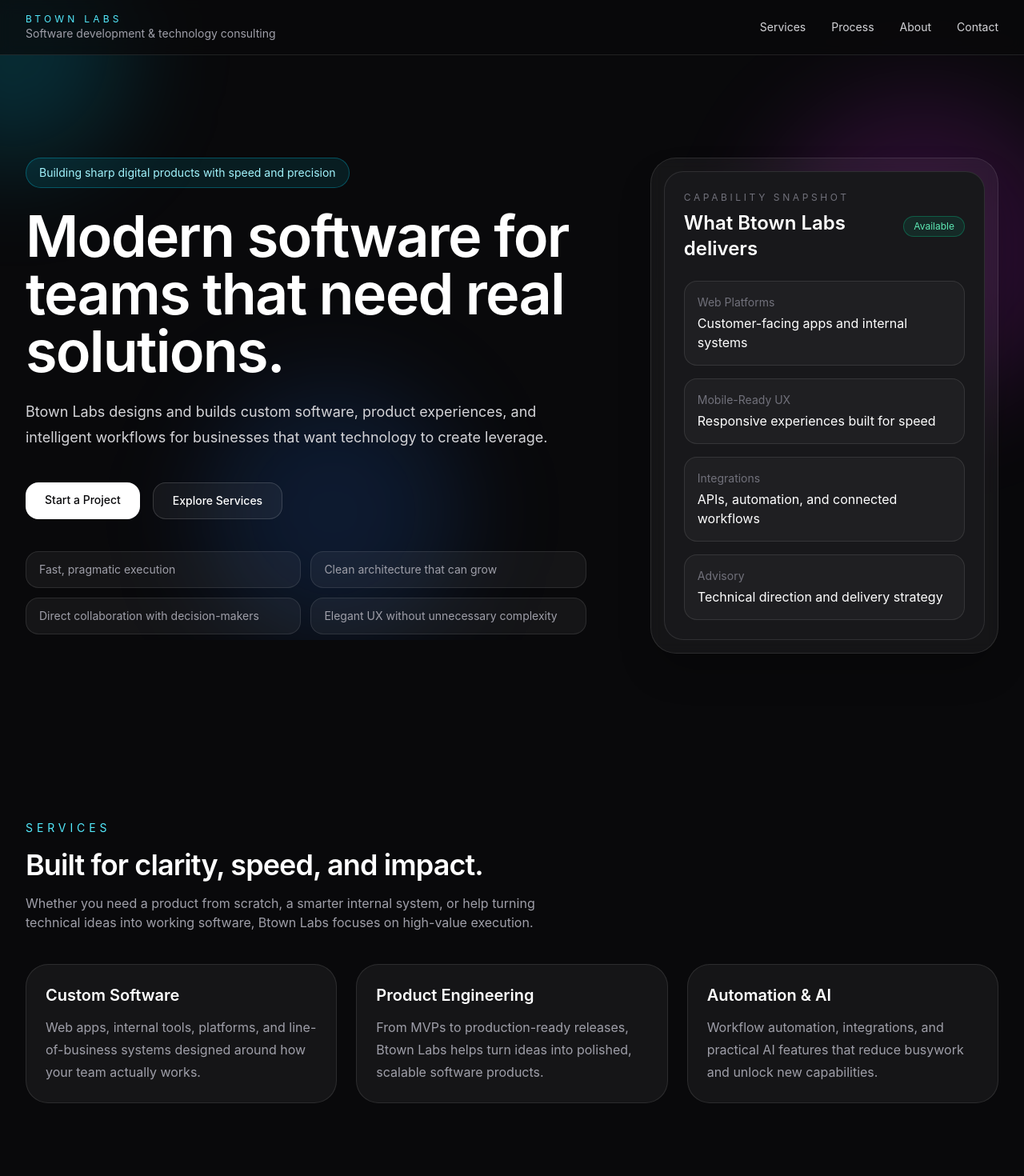
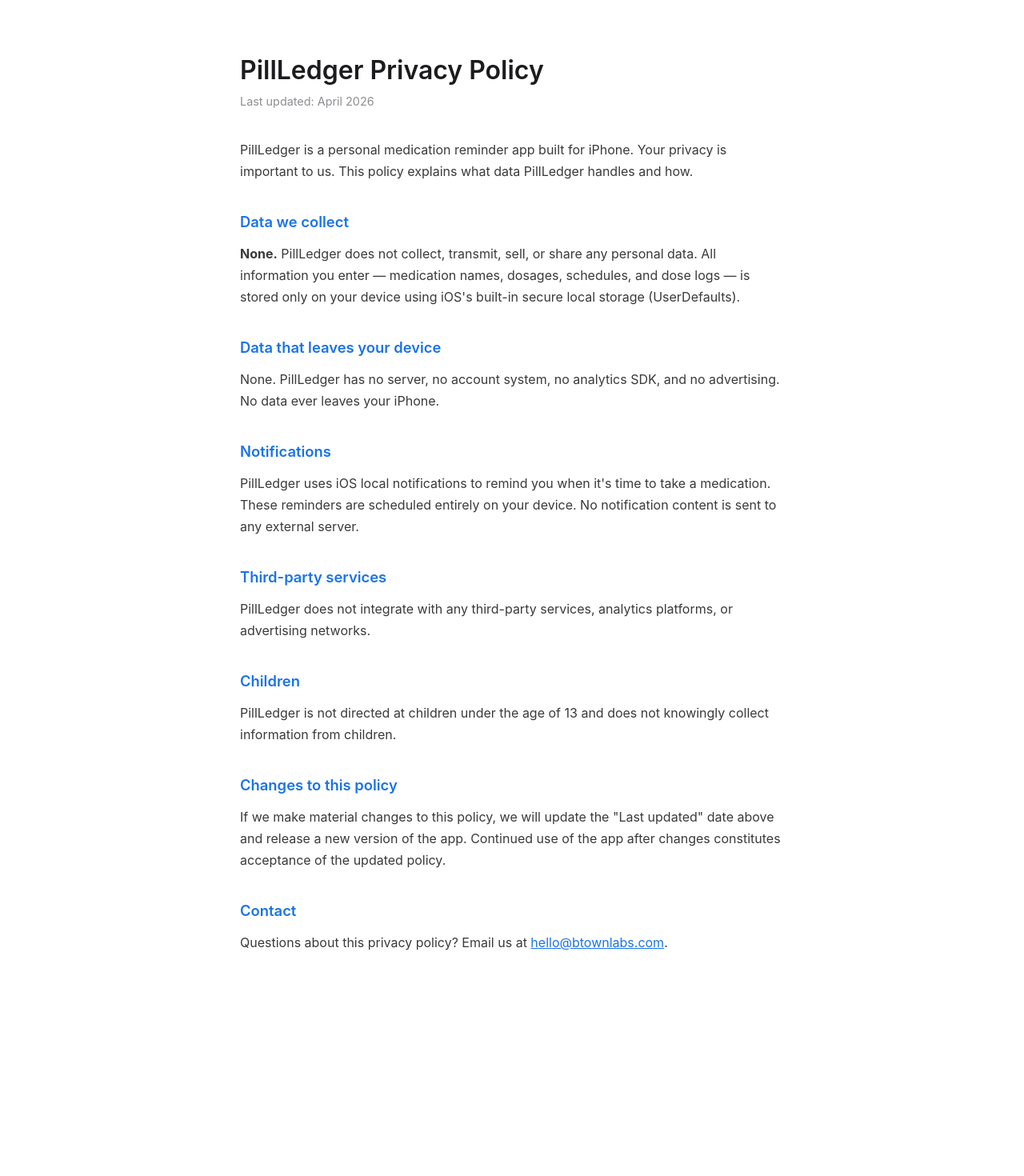
Before and after one commit to wrichey11/btownlabs-site, a React (Vite) app: page /privacy-policy in a window 1280 px wide. Shown: the top 1470 px of the page at 80% size. After the commit the page ends 1256 px from the top, so only its background shows below. Built offline with nearby package versions, Linux system fonts and the light colour scheme.

Commit message:
add privacy policy page

```diff
--- a/package.json
+++ b/package.json
@@ -11,7 +11,8 @@
   },
   "dependencies": {
     "react": "^19.2.4",
-    "react-dom": "^19.2.4"
+    "react-dom": "^19.2.4",
+    "react-router-dom": "^7.14.1"
   },
   "devDependencies": {
     "@eslint/js": "^9.39.4",
--- a/src/App.jsx
+++ b/src/App.jsx
@@ -1,100 +1,119 @@
-export default function BtownLabsLandingPage() {
+import { Routes, Route } from "react-router-dom";
+import PrivacyPolicy from "./PrivacyPolicy";
+function BtownLabsLandingPage() {
   const services = [
     {
-      title: "Custom Software",
-      desc: "Web apps, internal tools, platforms, and line-of-business systems designed around how your team actually works.",
+      title: "Internal Systems",
+      desc: "Purpose-built software that replaces brittle spreadsheets, patchwork tools, and manual handoffs with systems designed around your actual operation.",
     },
     {
-      title: "Product Engineering",
-      desc: "From MVPs to production-ready releases, Btown Labs helps turn ideas into polished, scalable software products.",
+      title: "Operational Automation",
+      desc: "Automate repetitive workflows, approvals, reporting, and data movement so your team can move faster with fewer errors.",
     },
     {
-      title: "Automation & AI",
-      desc: "Workflow automation, integrations, and practical AI features that reduce busywork and unlock new capabilities.",
+      title: "Client-Facing Products",
+      desc: "Polished portals, platforms, and custom applications that create better customer experiences and stronger business leverage.",
     },
   ];
 
-  const pillars = [
-    "Fast, pragmatic execution",
-    "Clean architecture that can grow",
-    "Direct collaboration with decision-makers",
-    "Elegant UX without unnecessary complexity",
+  const outcomes = [
+    "Reduce operational friction",
+    "Eliminate manual work",
+    "Improve visibility and control",
+    "Build software that fits the business",
   ];
 
   const process = [
     {
       step: "01",
-      title: "Discover",
-      desc: "Clarify the problem, define the outcome, and identify the highest-value path forward.",
+      title: "Diagnose",
+      desc: "We start by identifying where the real friction lives: bottlenecks, broken workflows, duplicated work, and systems that no longer fit.",
     },
     {
       step: "02",
       title: "Design",
-      desc: "Shape the user experience, technical approach, and delivery plan before writing unnecessary code.",
+      desc: "We define the right solution before building, aligning product thinking, user experience, and technical architecture around the business outcome.",
     },
     {
       step: "03",
       title: "Build",
-      desc: "Develop quickly, communicate clearly, and keep momentum through tight execution cycles.",
+      desc: "We move quickly, communicate clearly, and ship in focused iterations so progress is visible and useful from the start.",
     },
     {
       step: "04",
-      title: "Launch & Improve",
-      desc: "Ship confidently, gather feedback, and keep refining where it matters most.",
+      title: "Refine",
+      desc: "Once live, we improve the system where it matters most so the software keeps creating leverage as the business grows.",
     },
+  ];
+
+  const fit = [
+    "Growing teams that feel operational drag",
+    "Businesses that have outgrown spreadsheets or generic software",
+    "Organizations with complex workflows that need a better system",
+    "Leaders who value clarity, speed, and practical execution",
+  ];
+
+  const principles = [
+    ["Practical by default", "We build for the real world, not for demo slides."],
+    ["Clean architecture", "Systems should be maintainable, extensible, and easy to reason about."],
+    ["Sharp product thinking", "Good software is as much about workflow design as code."],
+    ["Direct collaboration", "Decisions move faster when communication is clear and close."],
   ];
 
   return (
     <div className="min-h-screen bg-zinc-950 text-white">
       <div className="absolute inset-0 overflow-hidden pointer-events-none">
         <div className="absolute left-[-10%] top-[-10%] h-72 w-72 rounded-full bg-cyan-500/20 blur-3xl" />
-        <div className="absolute right-[-5%] top-[15%] h-96 w-96 rounded-full bg-fuchsia-500/15 blur-3xl" />
-        <div className="absolute bottom-0 left-[20%] h-80 w-80 rounded-full bg-blue-500/15 blur-3xl" />
+        <div className="absolute right-[-8%] top-[10%] h-[28rem] w-[28rem] rounded-full bg-blue-500/15 blur-3xl" />
+        <div className="absolute bottom-[-5%] left-[18%] h-80 w-80 rounded-full bg-fuchsia-500/15 blur-3xl" />
       </div>
 
-      <header className="sticky top-0 z-30 border-b border-white/10 bg-zinc-950/70 backdrop-blur">
+      <header className="sticky top-0 z-30 border-b border-white/10 bg-zinc-950/75 backdrop-blur">
         <div className="mx-auto flex max-w-7xl items-center justify-between px-6 py-4 lg:px-8">
           <div>
             <div className="text-xs uppercase tracking-[0.35em] text-cyan-300">Btown Labs</div>
-            <div className="text-sm text-zinc-400">Software development & technology consulting</div>
+            <div className="text-sm text-zinc-400">Software systems, automation, and product engineering</div>
           </div>
           <nav className="hidden gap-8 text-sm text-zinc-300 md:flex">
             <a href="#services" className="transition hover:text-white">Services</a>
             <a href="#process" className="transition hover:text-white">Process</a>
-            <a href="#about" className="transition hover:text-white">About</a>
+            <a href="#fit" className="transition hover:text-white">Fit</a>
             <a href="#contact" className="transition hover:text-white">Contact</a>
           </nav>
         </div>
       </header>
 
       <main className="relative">
-        <section className="mx-auto grid max-w-7xl gap-12 px-6 py-24 lg:grid-cols-[1.2fr_0.8fr] lg:px-8 lg:py-32">
+        <section className="mx-auto grid max-w-7xl gap-14 px-6 py-24 lg:grid-cols-[1.15fr_0.85fr] lg:px-8 lg:py-32">
           <div className="max-w-3xl">
             <div className="mb-6 inline-flex items-center rounded-full border border-cyan-400/30 bg-cyan-400/10 px-4 py-2 text-sm text-cyan-200">
-              Building sharp digital products with speed and precision
+              Custom software for businesses with real operational complexity
             </div>
             <h1 className="text-5xl font-semibold tracking-tight text-white sm:text-6xl lg:text-7xl">
-              Modern software for teams that need real solutions.
+              We turn operational friction into software that creates leverage.
             </h1>
             <p className="mt-6 max-w-2xl text-lg leading-8 text-zinc-300">
-              Btown Labs designs and builds custom software, product experiences, and intelligent workflows for businesses that want technology to create leverage.
+              Btown Labs designs and builds internal systems, workflow automation, and client-facing software for teams that need more than off-the-shelf tools can provide.
+            </p>
+            <p className="mt-4 max-w-2xl text-base leading-8 text-zinc-400">
+              The goal is not to add more software. It is to build the right software: systems that simplify execution, improve visibility, and help the business move faster.
             </p>
             <div className="mt-10 flex flex-col gap-4 sm:flex-row">
               <a
                 href="#contact"
                 className="rounded-2xl bg-white px-6 py-3 text-center text-sm font-medium text-zinc-950 transition hover:scale-[1.01]"
               >
-                Start a Project
+                Start a Conversation
               </a>
               <a
                 href="#services"
                 className="rounded-2xl border border-white/15 bg-white/5 px-6 py-3 text-center text-sm font-medium text-white transition hover:bg-white/10"
               >
-                Explore Services
+                See What We Build
               </a>
             </div>
             <div className="mt-10 grid gap-3 text-sm text-zinc-400 sm:grid-cols-2">
-              {pillars.map((item) => (
+              {outcomes.map((item) => (
                 <div key={item} className="rounded-2xl border border-white/10 bg-white/5 px-4 py-3">
                   {item}
                 </div>
@@ -107,20 +126,15 @@
               <div className="rounded-[1.5rem] border border-white/10 bg-zinc-900 p-6">
                 <div className="mb-6 flex items-center justify-between">
                   <div>
-                    <div className="text-xs uppercase tracking-[0.3em] text-zinc-500">Capability Snapshot</div>
-                    <div className="mt-2 text-2xl font-semibold">What Btown Labs delivers</div>
+                    <div className="text-xs uppercase tracking-[0.3em] text-zinc-500">Why Btown Labs</div>
+                    <div className="mt-2 text-2xl font-semibold">Built for high-value operational problems</div>
                   </div>
                   <div className="rounded-full border border-emerald-400/30 bg-emerald-400/10 px-3 py-1 text-xs text-emerald-300">
-                    Available
+                    Focused
                   </div>
                 </div>
                 <div className="space-y-4">
-                  {[
-                    ["Web Platforms", "Customer-facing apps and internal systems"],
-                    ["Mobile-Ready UX", "Responsive experiences built for speed"],
-                    ["Integrations", "APIs, automation, and connected workflows"],
-                    ["Advisory", "Technical direction and delivery strategy"],
-                  ].map(([label, value]) => (
+                  {principles.map(([label, value]) => (
                     <div key={label} className="rounded-2xl border border-white/10 bg-white/[0.03] p-4">
                       <div className="text-sm text-zinc-500">{label}</div>
                       <div className="mt-1 text-base text-white">{value}</div>
@@ -135,9 +149,9 @@
         <section id="services" className="mx-auto max-w-7xl px-6 py-12 lg:px-8 lg:py-20">
           <div className="mb-10 max-w-2xl">
             <div className="text-sm uppercase tracking-[0.35em] text-cyan-300">Services</div>
-            <h2 className="mt-4 text-3xl font-semibold tracking-tight sm:text-4xl">Built for clarity, speed, and impact.</h2>
+            <h2 className="mt-4 text-3xl font-semibold tracking-tight sm:text-4xl">Software built around outcomes, not buzzwords.</h2>
             <p className="mt-4 text-zinc-400">
-              Whether you need a product from scratch, a smarter internal system, or help turning technical ideas into working software, Btown Labs focuses on high-value execution.
+              Btown Labs helps businesses replace friction with systems that are faster, cleaner, and better aligned with how the work actually gets done.
             </p>
           </div>
           <div className="grid gap-6 md:grid-cols-3">
@@ -150,10 +164,24 @@
           </div>
         </section>
 
+        <section className="mx-auto max-w-7xl px-6 py-12 lg:px-8 lg:py-8">
+          <div className="rounded-[2rem] border border-white/10 bg-gradient-to-r from-white/[0.06] to-white/[0.03] p-8 lg:p-10">
+            <div className="max-w-4xl">
+              <div className="text-sm uppercase tracking-[0.35em] text-cyan-300">Positioning</div>
+              <h2 className="mt-4 text-3xl font-semibold tracking-tight sm:text-4xl">
+                We build software for teams operating in the real world, where complexity, handoffs, and friction actually matter.
+              </h2>
+              <p className="mt-5 max-w-3xl leading-8 text-zinc-400">
+                That can mean field operations, service delivery, internal workflows, reporting systems, approvals, customer portals, or the infrastructure behind them. The common thread is simple: the software needs to fit the business, not force the business to fit the software.
+              </p>
+            </div>
+          </div>
+        </section>
+
         <section id="process" className="mx-auto max-w-7xl px-6 py-12 lg:px-8 lg:py-20">
           <div className="mb-10 max-w-2xl">
             <div className="text-sm uppercase tracking-[0.35em] text-cyan-300">Process</div>
-            <h2 className="mt-4 text-3xl font-semibold tracking-tight sm:text-4xl">A disciplined path from idea to launch.</h2>
+            <h2 className="mt-4 text-3xl font-semibold tracking-tight sm:text-4xl">A disciplined path from problem to system.</h2>
           </div>
           <div className="grid gap-6 md:grid-cols-2 xl:grid-cols-4">
             {process.map((item) => (
@@ -166,18 +194,34 @@
           </div>
         </section>
 
-        <section id="about" className="mx-auto max-w-7xl px-6 py-12 lg:px-8 lg:py-20">
+        <section id="fit" className="mx-auto max-w-7xl px-6 py-12 lg:px-8 lg:py-20">
           <div className="grid gap-8 lg:grid-cols-[0.9fr_1.1fr]">
             <div className="rounded-[2rem] border border-white/10 bg-white/5 p-8">
-              <div className="text-sm uppercase tracking-[0.35em] text-cyan-300">About</div>
-              <h2 className="mt-4 text-3xl font-semibold tracking-tight">Small enough to move fast. Experienced enough to build it right.</h2>
+              <div className="text-sm uppercase tracking-[0.35em] text-cyan-300">Who We Work With</div>
+              <h2 className="mt-4 text-3xl font-semibold tracking-tight">Best fit for teams that know the problem is bigger than a quick patch.</h2>
             </div>
             <div className="rounded-[2rem] border border-white/10 bg-zinc-900/80 p-8">
-              <p className="text-lg leading-8 text-zinc-300">
-                Btown Labs is a modern software development company focused on solving real business problems with thoughtful engineering, practical strategy, and strong product instincts.
+              <div className="grid gap-4 sm:grid-cols-2">
+                {fit.map((item) => (
+                  <div key={item} className="rounded-2xl border border-white/10 bg-white/[0.03] p-4 text-zinc-300">
+                    {item}
+                  </div>
+                ))}
+              </div>
+              <p className="mt-6 leading-8 text-zinc-400">
+                If the work depends on too many manual steps, too much tribal knowledge, or tools that were never designed for your workflow, there is usually an opportunity to build something materially better.
               </p>
-              <p className="mt-5 leading-8 text-zinc-400">
-                The brand is built around sharp thinking, clean execution, and solutions that create leverage. The goal is simple: build technology that helps clients move faster, operate better, and look more polished while doing it.
+            </div>
+          </div>
+        </section>
+
+        <section className="mx-auto max-w-7xl px-6 py-12 lg:px-8 lg:py-8">
+          <div className="rounded-[2rem] border border-white/10 bg-white/5 p-8 lg:p-12">
+            <div className="max-w-3xl">
+              <div className="text-sm uppercase tracking-[0.35em] text-cyan-300">What You Can Expect</div>
+              <h2 className="mt-4 text-3xl font-semibold tracking-tight sm:text-4xl">Clear thinking, strong execution, and software that earns its place.</h2>
+              <p className="mt-4 text-zinc-400 leading-8">
+                Btown Labs is built around a simple standard: thoughtful systems, clean delivery, and decisions that keep the business case at the center. No unnecessary complexity. No vague consulting theater. Just well-designed software that helps the operation run better.
               </p>
             </div>
           </div>
@@ -187,9 +231,9 @@
           <div className="rounded-[2rem] border border-white/10 bg-white/5 p-8 lg:p-12">
             <div className="max-w-3xl">
               <div className="text-sm uppercase tracking-[0.35em] text-cyan-300">Contact</div>
-              <h2 className="mt-4 text-3xl font-semibold tracking-tight sm:text-4xl">Have an idea, product, or system that needs to get built?</h2>
+              <h2 className="mt-4 text-3xl font-semibold tracking-tight sm:text-4xl">Have a workflow, system, or product that needs to be built properly?</h2>
               <p className="mt-4 text-zinc-400 leading-8">
-                Let’s talk about what you’re building and where Btown Labs can help. Replace this section with your email address, scheduling link, or intake form when you’re ready.
+                Let’s talk through the problem, the current friction, and what a better system could look like. Btown Labs works best where the right software can create real operational leverage.
               </p>
               <div className="mt-8 flex flex-col gap-4 sm:flex-row">
                 <a href="mailto:hello@btownlabs.com" className="rounded-2xl bg-cyan-300 px-6 py-3 text-center text-sm font-medium text-zinc-950">
@@ -206,3 +250,11 @@
     </div>
   );
 }
+export default function App() {
+  return (
+    <Routes>
+      <Route path="/" element={<BtownLabsLandingPage />} />
+      <Route path="/privacy-policy" element={<PrivacyPolicy />} />
+    </Routes>
+  );
+}
--- /dev/null
+++ b/src/PrivacyPolicy.jsx
@@ -0,0 +1,58 @@
+export default function PrivacyPolicy() {
+  return (
+    <div className="min-h-screen bg-white text-[#1c1c1e] px-6 py-16">
+      <div className="max-w-[680px] mx-auto">
+        <h1 className="text-[2rem] font-semibold mb-1">PillLedger Privacy Policy</h1>
+        <p className="text-[0.9rem] text-[#8e8e93] mb-9">Last updated: April 2026</p>
+
+        <p className="text-[1rem] leading-[1.7] text-[#3a3a3c] mb-6">
+          PillLedger is a personal medication reminder app built for iPhone. Your privacy is important to us.
+          This policy explains what data PillLedger handles and how.
+        </p>
+
+        <h2 className="text-[1.15rem] font-semibold mt-9 mb-3 text-[#1a73e8]">Data we collect</h2>
+        <p className="text-[1rem] leading-[1.7] text-[#3a3a3c] mb-6">
+          <strong>None.</strong> PillLedger does not collect, transmit, sell, or share any personal data.
+          All information you enter — medication names, dosages, schedules, and dose logs — is stored only on
+          your device using iOS&apos;s built-in secure local storage (UserDefaults).
+        </p>
+
+        <h2 className="text-[1.15rem] font-semibold mt-9 mb-3 text-[#1a73e8]">Data that leaves your device</h2>
+        <p className="text-[1rem] leading-[1.7] text-[#3a3a3c] mb-6">
+          None. PillLedger has no server, no account system, no analytics SDK, and no advertising.
+          No data ever leaves your iPhone.
+        </p>
+
+        <h2 className="text-[1.15rem] font-semibold mt-9 mb-3 text-[#1a73e8]">Notifications</h2>
+        <p className="text-[1rem] leading-[1.7] text-[#3a3a3c] mb-6">
+          PillLedger uses iOS local notifications to remind you when it&apos;s time to take a medication.
+          These reminders are scheduled entirely on your device. No notification content is sent to any external server.
+        </p>
+
+        <h2 className="text-[1.15rem] font-semibold mt-9 mb-3 text-[#1a73e8]">Third-party services</h2>
+        <p className="text-[1rem] leading-[1.7] text-[#3a3a3c] mb-6">
+          PillLedger does not integrate with any third-party services, analytics platforms, or advertising networks.
+        </p>
+
+        <h2 className="text-[1.15rem] font-semibold mt-9 mb-3 text-[#1a73e8]">Children</h2>
+        <p className="text-[1rem] leading-[1.7] text-[#3a3a3c] mb-6">
+          PillLedger is not directed at children under the age of 13 and does not knowingly collect information from children.
+        </p>
+
+        <h2 className="text-[1.15rem] font-semibold mt-9 mb-3 text-[#1a73e8]">Changes to this policy</h2>
+        <p className="text-[1rem] leading-[1.7] text-[#3a3a3c] mb-6">
+          If we make material changes to this policy, we will update the &quot;Last updated&quot; date above and release
+          a new version of the app. Continued use of the app after changes constitutes acceptance of the updated policy.
+        </p>
+
+        <h2 className="text-[1.15rem] font-semibold mt-9 mb-3 text-[#1a73e8]">Contact</h2>
+        <p className="text-[1rem] leading-[1.7] text-[#3a3a3c]">
+          Questions about this privacy policy? Email us at{" "}
+          <a href="mailto:hello@btownlabs.com" className="text-[#1a73e8] underline">
+            hello@btownlabs.com
+          </a>.
+        </p>
+      </div>
+    </div>
+  );
+}
--- a/src/main.jsx
+++ b/src/main.jsx
@@ -1,10 +1,13 @@
-import React from 'react'
-import ReactDOM from 'react-dom/client'
-import './index.css'
-import App from './App.jsx'
+import React from "react";
+import ReactDOM from "react-dom/client";
+import { BrowserRouter } from "react-router-dom";
+import "./index.css";
+import App from "./App.jsx";
 
-ReactDOM.createRoot(document.getElementById('root')).render(
+ReactDOM.createRoot(document.getElementById("root")).render(
   <React.StrictMode>
-    <App />
-  </React.StrictMode>,
-)
+    <BrowserRouter>
+      <App />
+    </BrowserRouter>
+  </React.StrictMode>
+);
```
Also changed, not shown: 1 other file (tests, documents, lock files or other folders).
